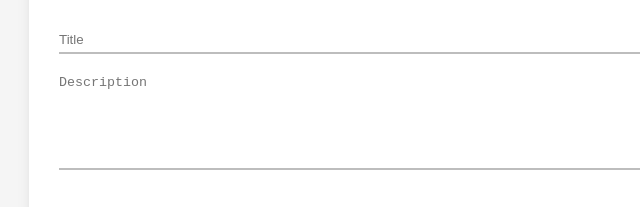
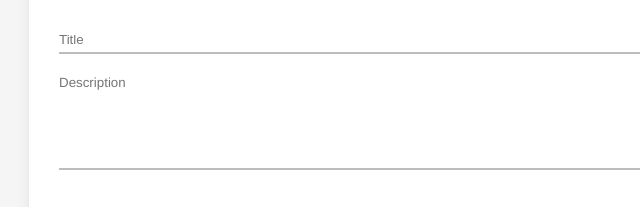
Before and after one commit to octavian-ilie/myToDo-s, a plain HTML site: page index.html in a window 1280 px wide. Shown: the part 152-359 px from the top of the page, 227-867 px from the left. Drawn offline with Linux system fonts and the light colour scheme.

Commit message:
fix: Textarea size.

```diff
--- a/style/todo.css
+++ b/style/todo.css
@@ -163,7 +163,10 @@ input[type="text"], textarea {
 
 textarea {
   max-width: 100%;
+  min-width: 100%;
   height: 100px;
+  font-family: 'Helvetica Neue', Helvetica, Arial, sans-serif;
+  font-size: 10pt;
 }
 
 input[type="text"]:focus, textarea:focus {
```
